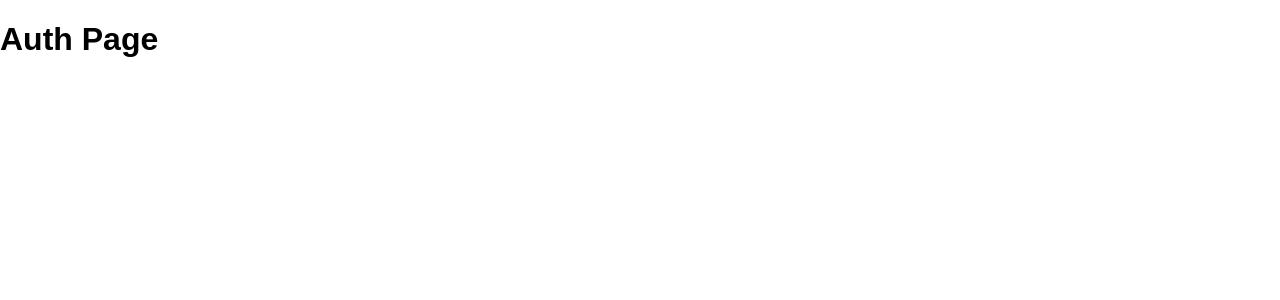
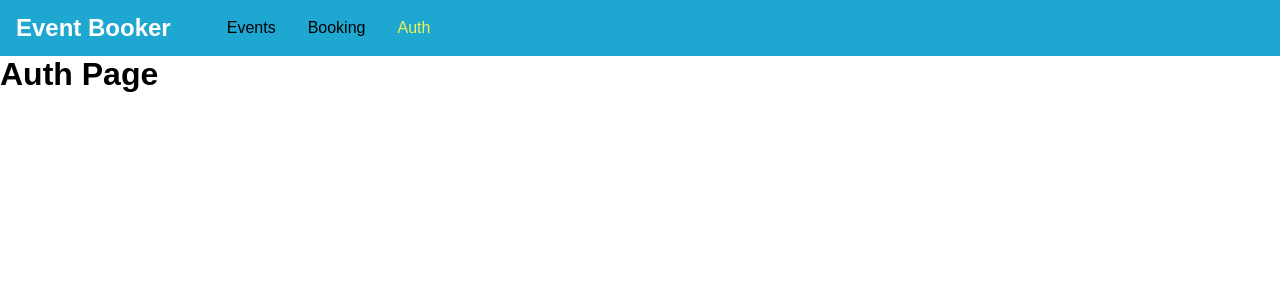
Before and after one commit to EP-coode/nauka-graphql, a React (Create React App) app in the folder frontend/: page /auth in a window 1280 px wide. Shown: the top 300 px of the page. Built offline with nearby package versions, Linux system fonts and the light colour scheme.

Commit message:
add basic menu/nav

```diff
--- a/frontend/src/App.css
+++ b/frontend/src/App.css
@@ -0,0 +1,3 @@
+main{
+    margin-top: 3.5rem;
+}
--- a/frontend/src/App.js
+++ b/frontend/src/App.js
@@ -4,12 +4,16 @@ import { BrowserRouter, Route, Redirect, Switch } from 'react-router-dom'
 import AuthPage from './pages/Auth'
 import BookingPage from './pages/Booking'
 import EventsPAge from './pages/Events'
+import MainNavigation from './components/Navigation/MainNavigation';
 
 import './App.css';
 
 function App() {
   return (
     <BrowserRouter >
+      <React.Fragment>
+        <MainNavigation />
+        <main>
           <Switch>
             <Redirect
               from="/"
@@ -29,7 +33,9 @@ function App() {
               component={BookingPage}
             />
           </Switch>
-    </BrowserRouter>
+        </main>
+      </React.Fragment>
+    </BrowserRouter >
   );
 }
 
--- /dev/null
+++ b/frontend/src/components/Navigation/MainNavigation.css
@@ -0,0 +1,44 @@
+.main-nav{
+    position: fixed;
+    top: 0;
+    left: 0;
+
+    width: 100vw;
+    height: 3.5rem;
+
+    background-color: rgb(29, 167, 209);
+
+    padding: 0 1rem;
+
+    display: flex;
+    align-items: center;
+    /* justify-content: space-between; */
+}
+
+.main-nav__logo h1{
+    margin: 0;
+    font-size: 1.5rem;
+    color: white;
+}
+
+.main-nav__items ul{
+    list-style: none;
+    display: flex;
+    flex-direction: row;
+}
+
+.main-nav__items li{
+    margin: 0 1rem;
+}
+
+.main-nav__items a{
+    text-decoration: none;
+    color: #000000;
+}
+
+.main-nav__items a:hover,
+.main-nav__items a:active,
+.main-nav__items a.active
+{
+    color: #f0f353;
+}
--- /dev/null
+++ b/frontend/src/components/Navigation/MainNavigation.js
@@ -0,0 +1,35 @@
+import React from 'react';
+import { NavLink } from 'react-router-dom'
+
+import './MainNavigation.css'
+
+function mainNavigation() {
+    return (
+        <header className="main-nav">
+            <div className="main-nav__logo">
+                <h1>Event Booker</h1>
+            </div>
+            <nav className="main-nav__items">
+                <ul>
+                    <li>
+                        <NavLink to="/events">
+                            Events
+                        </NavLink>
+                    </li>
+                    <li>
+                        <NavLink to="/bookings">
+                            Booking
+                        </NavLink>
+                    </li>
+                    <li>
+                        <NavLink to="/auth">
+                            Auth
+                        </NavLink>
+                    </li>
+                </ul>
+            </nav>
+        </header>
+    )
+}
+
+export default mainNavigation
```
Lines whose indentation alone changed are shown as unchanged.
